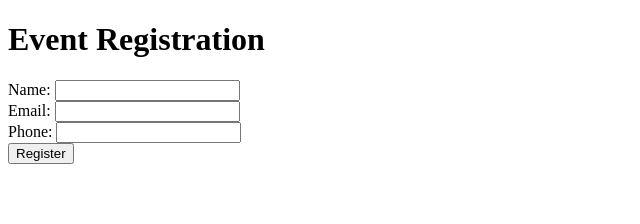
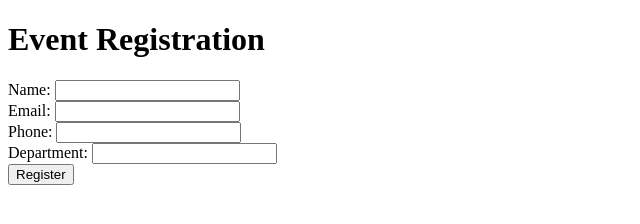
Before and after one commit to navami27/student-portal, a plain HTML site: page index.html in a window 1280 px wide. Shown: the whole page, without its empty margins (0-640 px from the left). Drawn offline with Linux system fonts and the light colour scheme.

Commit message:
Added department to registration form

```diff
--- a/index.html
+++ b/index.html
@@ -11,6 +11,7 @@
 <label>Name: <input type="text" name="name" required></label><br>
 <label>Email: <input type="email" name="email" required></label><br>
 <label>Phone: <input type="tel" name="phone" required></label><br>
+<label>Department: <input type="text" name="department" required></label><br>
 <button type="submit">Register</button>
 </form>
 </body>
```
